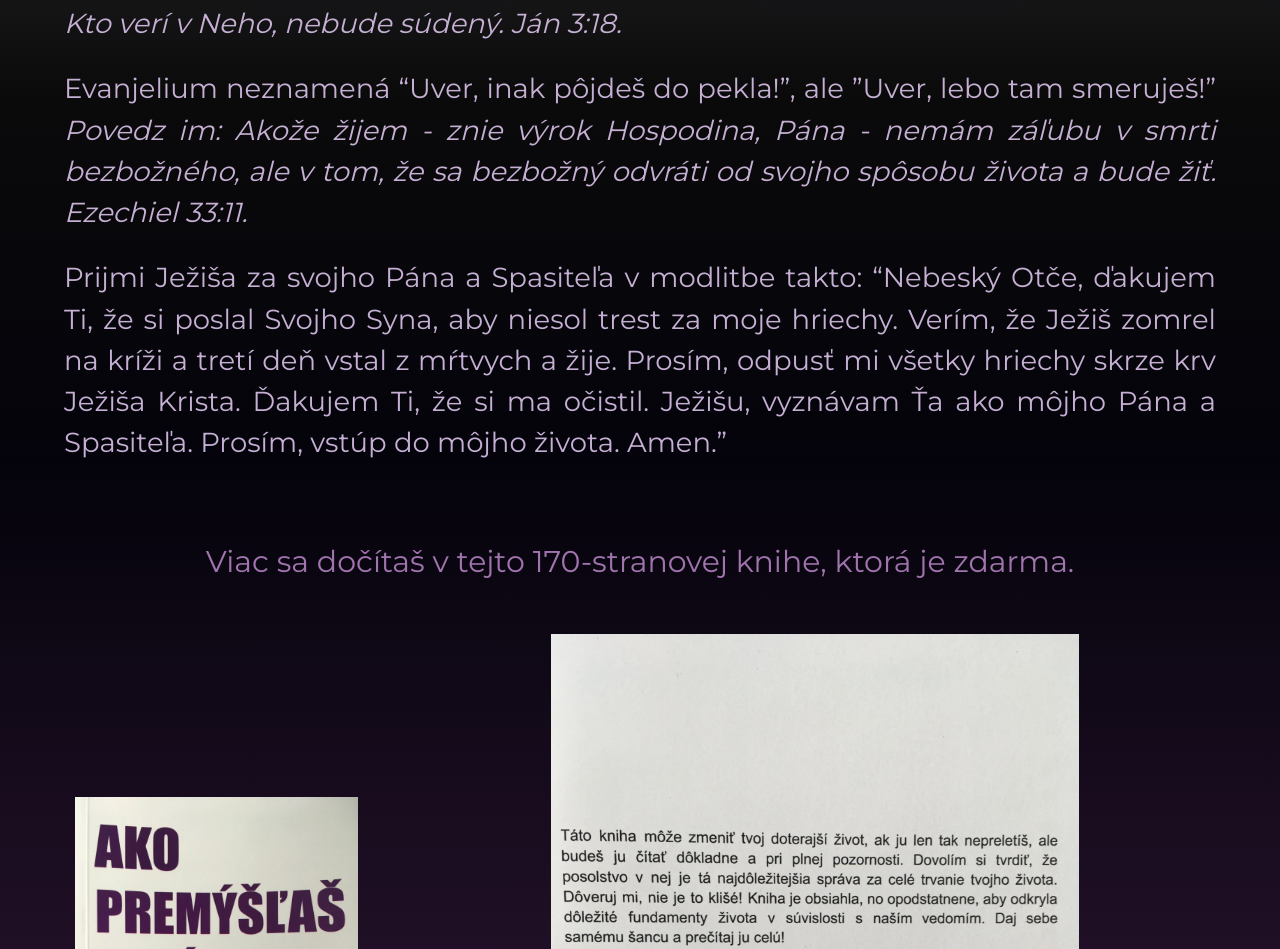
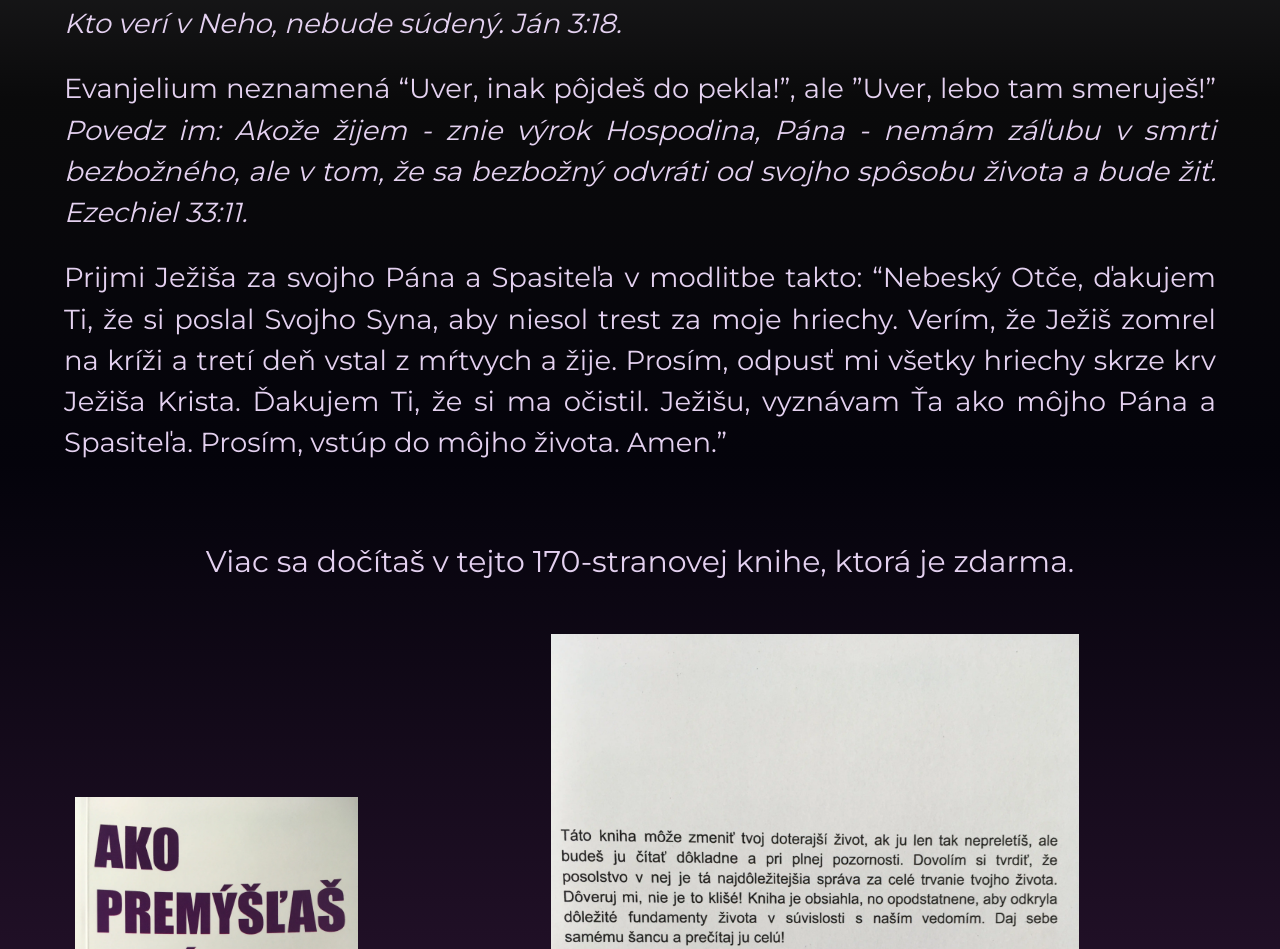
Before and after one commit to pkvarg/cesta-zivota, a React (Vite) app: page / in a window 1280 px wide. Shown: the part 1851-2800 px from the top of the page. Built offline with nearby package versions, Linux system fonts and the light colour scheme.

Commit message:
colors corr

```diff
--- a/src/index.css
+++ b/src/index.css
@@ -8,6 +8,7 @@ body {
   overflow-x: hidden;
   box-sizing: border-box;
   font-family: 'Montserrat', sans-serif;
+  color: #e4d1f0;
 }
 
 .hero {
@@ -21,16 +22,12 @@ body {
   width: 100%;
   background-size: cover;
   background-repeat: no-repeat;
-  /* color: rgb(225, 41, 41); */
-  color: #c5afd3;
 }
 
 .textgradient {
   background-image: linear-gradient(
     to right,
-    /* rgb(245, 6, 6),
-    rgb(137, 18, 82),
-    rgb(173, 239, 7) */ #e0dbef,
+    #e0dbef,
     #6f277c,
     rgb(228, 40, 40)
   );
@@ -47,31 +44,24 @@ body {
 
 .section2 {
   background-image: linear-gradient(to bottom, #04030b, #0a0a0b, #343336);
-  color: #c5afd3;
 }
 
 .section3 {
   background-image: linear-gradient(to top, #04030b, #0a0a0b, #343336);
-  /* color: #8a898e; */
-  color: #c5afd3;
 }
 
 .section4 {
   background-image: linear-gradient(to bottom, #04030b, #3c1c41);
-  color: #47464a;
+  color: #e4d1f0;
 }
 
 .section5 {
   background-image: linear-gradient(to bottom, #3c1c41, #04030bf9, #010008);
-  /* color: #47464a; */
-  color: #c5afd3;
 }
 
 .video-responsive {
   display: flex;
   justify-content: center;
-  /* overflow: hidden;
-  position: relative; */
   height: 527px;
   width: auto;
 }
--- a/src/sections/Section04.jsx
+++ b/src/sections/Section04.jsx
@@ -4,14 +4,14 @@ import Slider from '../components/Slider'
 const Section04 = () => {
   return (
     <div className='section4'>
-      <h3 className='text-[30px] !text-[#a074ad] pt-[75px] text-center'>
+      <h3 className='text-[30px] pt-[75px] text-center'>
         Viac sa dočítaš v tejto 170-stranovej knihe, ktorá je zdarma.
       </h3>
       <div className='mx-[25px] p-[50px] flex items-center'>
         <img className='w-[25%] mr-[35px]' src='/Img01.webp' alt='book title' />
         <Slider />
       </div>
-      <h3 className='text-[25px] !text-[#a074ad] text-center'>
+      <h3 className='text-[25px] text-center'>
         Pýtaj si ju u Jimmyho alebo skús v niektorých kresťanských
         spoločenstvách.
       </h3>
```
